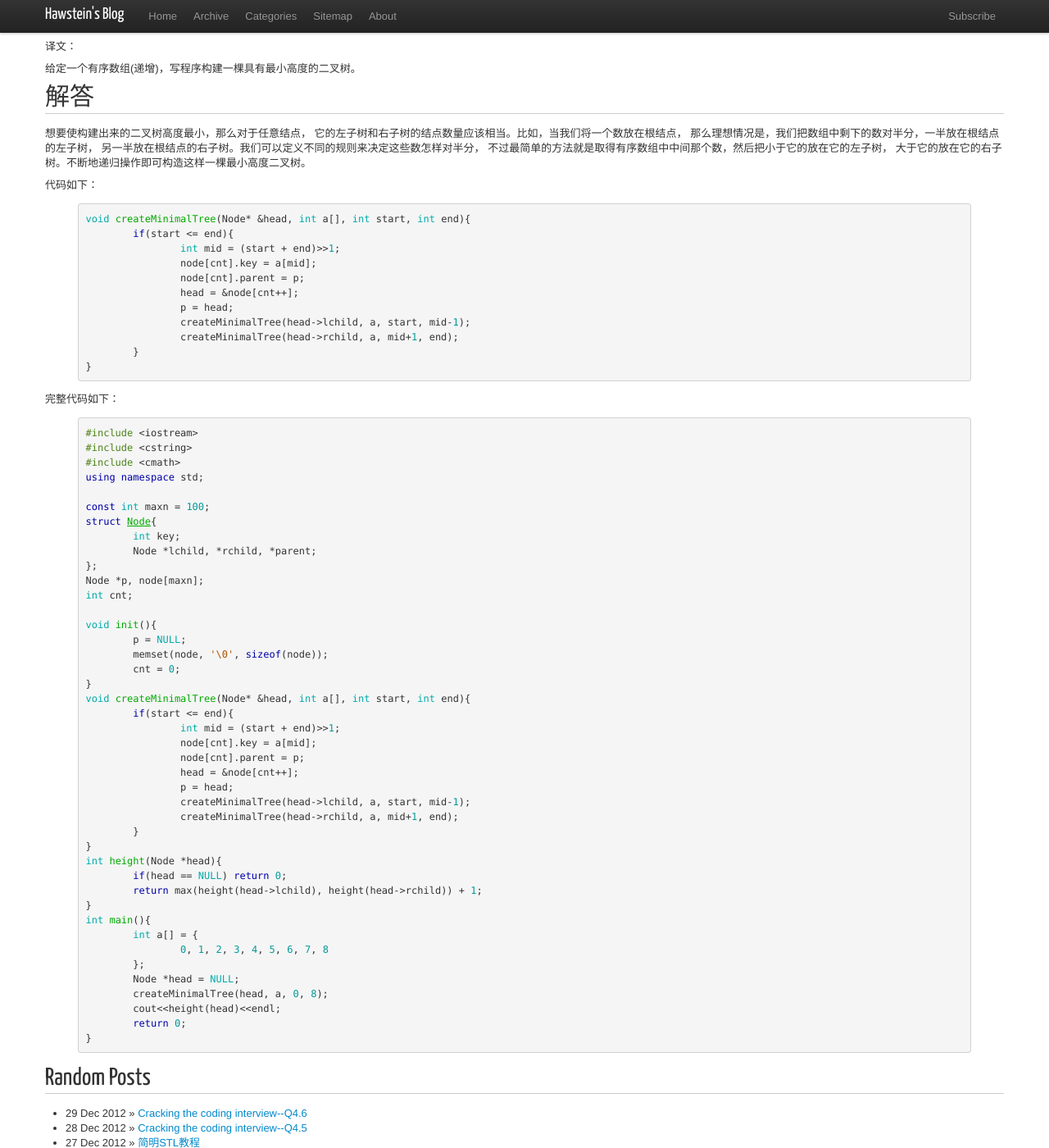
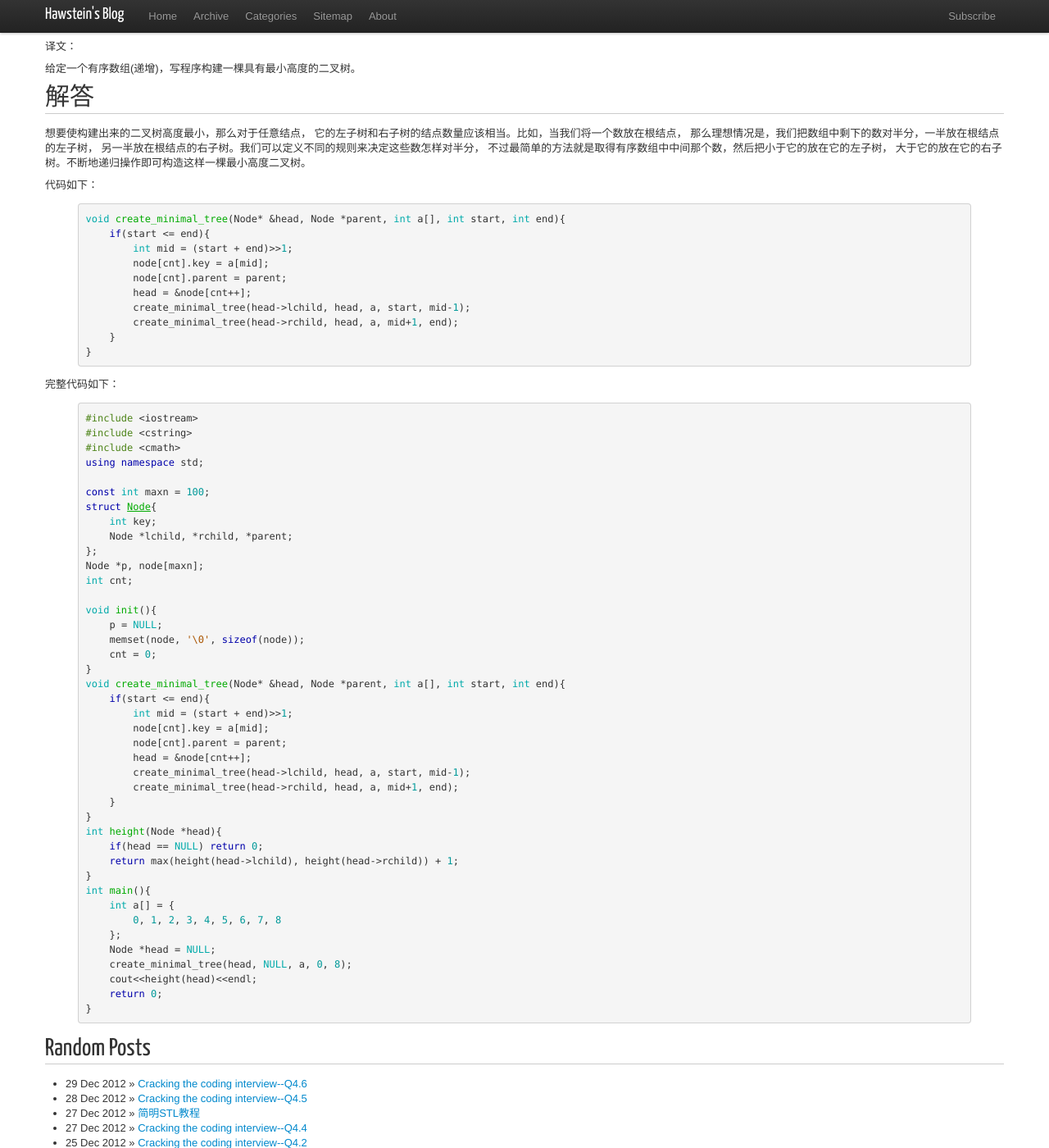
Before and after one commit to Hawstein/hawstein.github.com, a Jekyll site: the page built from _posts/2012/2012-12-26-4.3.md, in a window 1280 px wide and 1400 px high, scrolled down 274 px. Shown: the whole window at 82% size. Built offline with Jekyll 4.4.1, drawn with Linux system fonts in a browser that asks for light colours; nearby versions of some CDN libraries; Markdown is read by kramdown in place of the engine named in the settings; comment, search, counter and statistics services are not loaded.

Commit message:
update posts

```diff
--- a/_posts/2012/2012-12-26-4.3.md
+++ b/_posts/2012/2012-12-26-4.3.md
@@ -35,16 +35,15 @@
 代码如下：
 
 {% highlight cpp %}
-void createMinimalTree(Node* &head, int a[], int start, int end){
-	if(start <= end){
-		int mid = (start + end)>>1;
-		node[cnt].key = a[mid];
-		node[cnt].parent = p;
-		head = &node[cnt++];
-		p = head;
-		createMinimalTree(head->lchild, a, start, mid-1);
-		createMinimalTree(head->rchild, a, mid+1, end);
-	}
+void create_minimal_tree(Node* &head, Node *parent, int a[], int start, int end){
+    if(start <= end){
+        int mid = (start + end)>>1;
+        node[cnt].key = a[mid];
+        node[cnt].parent = parent;
+        head = &node[cnt++];
+        create_minimal_tree(head->lchild, head, a, start, mid-1);
+        create_minimal_tree(head->rchild, head, a, mid+1, end);
+    }
 }
 {% endhighlight %}
 
@@ -58,39 +57,38 @@
 
 const int maxn = 100;
 struct Node{
-	int key;
-	Node *lchild, *rchild, *parent;
+    int key;
+    Node *lchild, *rchild, *parent;
 };
 Node *p, node[maxn];
 int cnt;
 
 void init(){
-	p = NULL;
-	memset(node, '\0', sizeof(node));
-	cnt = 0;
+    p = NULL;
+    memset(node, '\0', sizeof(node));
+    cnt = 0;
 }
-void createMinimalTree(Node* &head, int a[], int start, int end){
-	if(start <= end){
-		int mid = (start + end)>>1;
-		node[cnt].key = a[mid];
-		node[cnt].parent = p;
-		head = &node[cnt++];
-		p = head;
-		createMinimalTree(head->lchild, a, start, mid-1);
-		createMinimalTree(head->rchild, a, mid+1, end);
-	}
+void create_minimal_tree(Node* &head, Node *parent, int a[], int start, int end){
+    if(start <= end){
+        int mid = (start + end)>>1;
+        node[cnt].key = a[mid];
+        node[cnt].parent = parent;
+        head = &node[cnt++];
+        create_minimal_tree(head->lchild, head, a, start, mid-1);
+        create_minimal_tree(head->rchild, head, a, mid+1, end);
+    }
 }
 int height(Node *head){
-	if(head == NULL) return 0;
-	return max(height(head->lchild), height(head->rchild)) + 1;
+    if(head == NULL) return 0;
+    return max(height(head->lchild), height(head->rchild)) + 1;
 }
 int main(){
-	int a[] = {
-		0, 1, 2, 3, 4, 5, 6, 7, 8
-	};
-	Node *head = NULL;
-	createMinimalTree(head, a, 0, 8);
-	cout<<height(head)<<endl;
-	return 0;
+    int a[] = {
+        0, 1, 2, 3, 4, 5, 6, 7, 8
+    };
+    Node *head = NULL;
+    create_minimal_tree(head, NULL, a, 0, 8);
+    cout<<height(head)<<endl;
+    return 0;
 }
 {% endhighlight %}
```
Also changed, not shown: _posts/2012/2012-12-27-4.4.md (+50 -51 lines), _posts/2012/2012-12-28-4.5.md (+5 -6 lines), _posts/2012/2012-12-29-4.6.md (+1 -1 lines).
